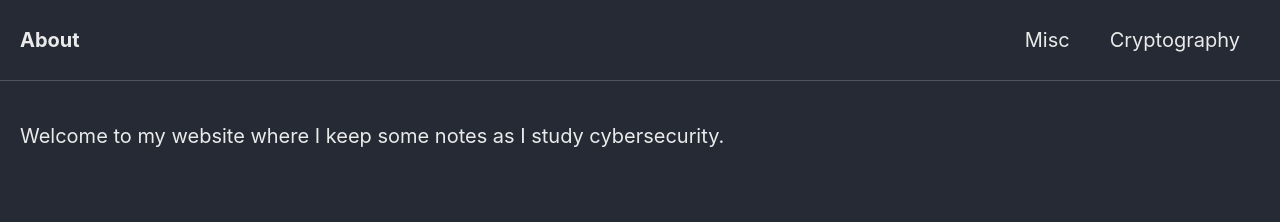
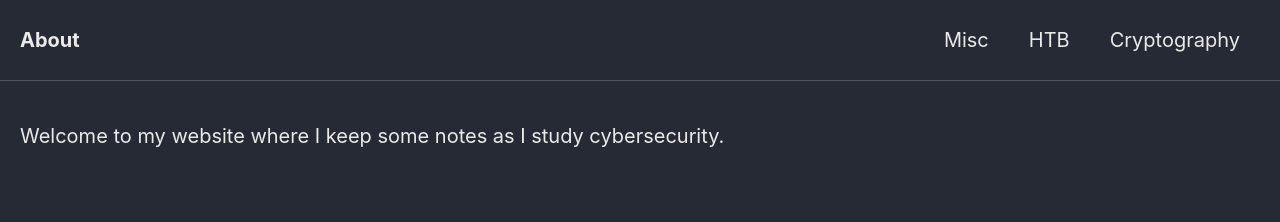
Before and after one commit to Connor-McCartney/Connor-McCartney.github.io, a Jekyll site: the page built from index.md, in a window 1280 px wide. Shown: the top 222 px of the page. Built offline with Jekyll 4.4.1, drawn with Linux system fonts in a browser that asks for light colours; cached includes are drawn as plain includes; our own code applies the rules of GitHub Pages for plain Markdown files.

Commit message:
Update navigation.yml

```diff
--- a/_data/navigation.yml
+++ b/_data/navigation.yml
@@ -1,5 +1,7 @@
 main:
   - title: "Misc"
     url: /misc/
+  - title: "HTB"
+    url: /htb/
   - title: "Cryptography"
     url: /cryptography/
```
